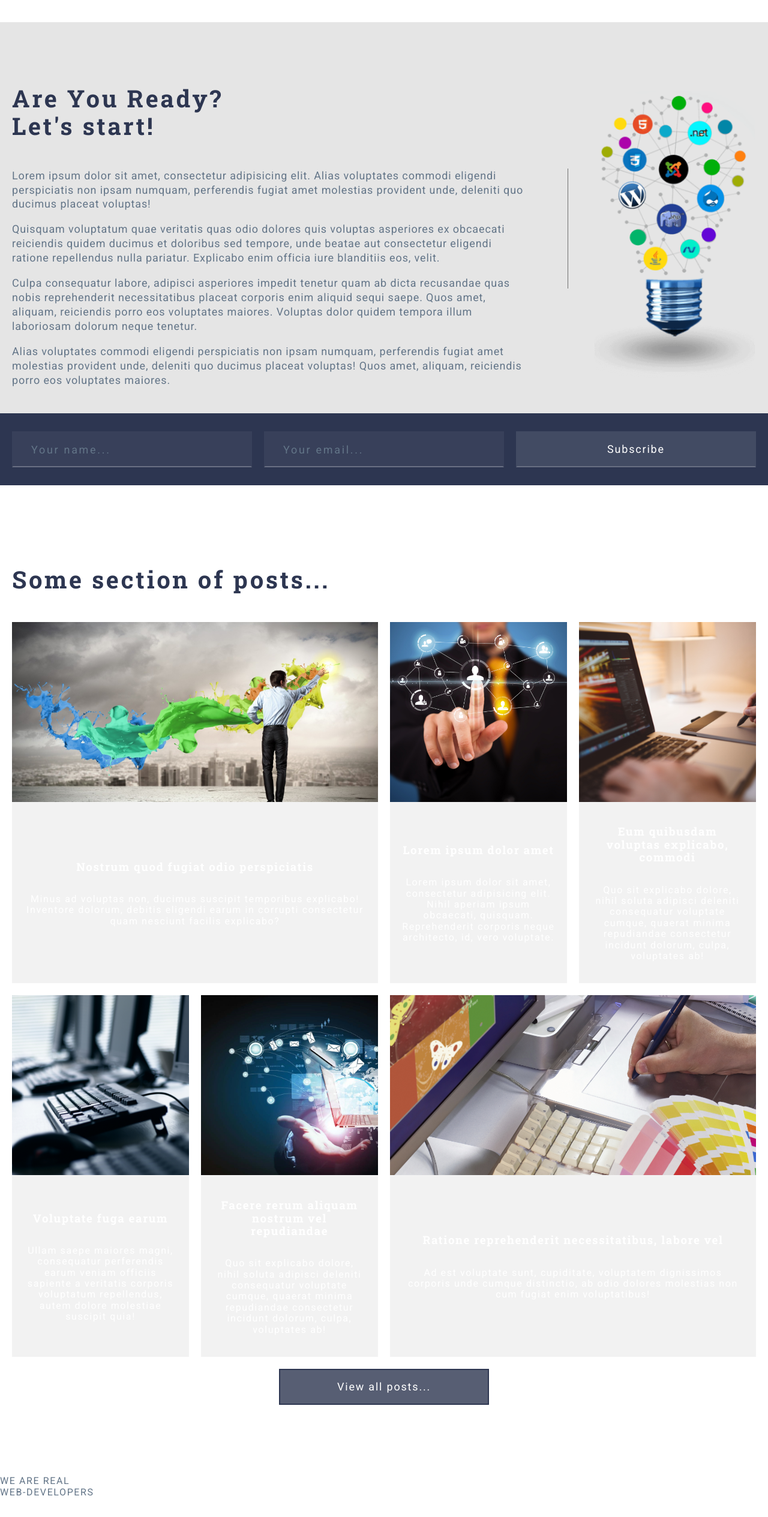
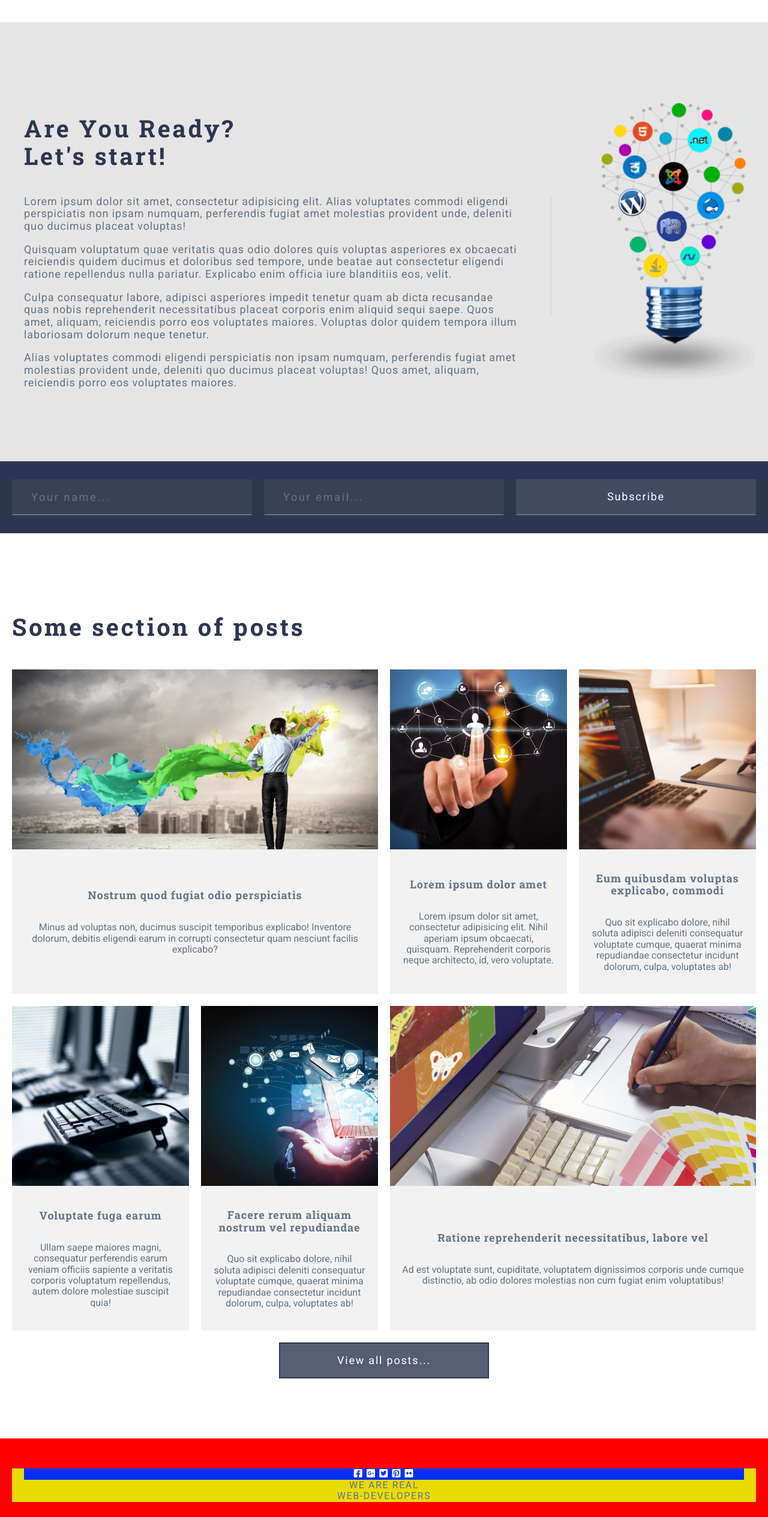
Before and after one commit to KseniiaBond/grid-template, a website: page index.html in a window 1280 px wide. Shown: the part 1691-4220 px from the top of the page at 60% size. Before the commit the page ends 4188 px from the top, so only its background shows below. Drawn offline with Linux system fonts and the light colour scheme.

Commit message:
footer started

```diff
--- a/assets/scss/common/_typography.scss
+++ b/assets/scss/common/_typography.scss
@@ -56,7 +56,15 @@ h2 {
     font-size: 1.5rem;
   }
 }
+h3 {
+  letter-spacing: 0.05em;
+  color: $color-gray;
+  font-size: 1.125rem;
+}
 a {
   text-decoration: none;
   color: $color-light;
 }
+p {
+  color: $color-gray;
+}
--- a/assets/scss/components/footer/_footer.scss
+++ b/assets/scss/components/footer/_footer.scss
@@ -1,2 +1,19 @@
 @use "../../presets" as *;
 @use "../../mixins" as *;
+.footer {
+  background-color: red;
+  text-align: center;
+  padding: ($gap * 2.5) $gap ($gap * 3.5);
+  &__container {
+    @extend %container;
+    background-color: rgb(233, 218, 4);
+  }
+  &__icons {
+    background-color: rgb(0, 47, 255);
+  }
+}
+.fab {
+}
+.footer__text {
+  background-color: green;
+}
--- a/assets/scss/components/sections/_section-about.scss
+++ b/assets/scss/components/sections/_section-about.scss
@@ -4,50 +4,81 @@
 .about {
   background-color: $color-gray-light;
   letter-spacing: 0.055em;
-  height: 652px;
+  @extend %section;
 
   &__container {
+    display: grid;
     @extend %container;
-    padding: 60px 20px 10px 10px;
-    display: grid;
-    grid-template-columns: 1fr 271px;
-    grid-gap: 100px;
+    @include lg-min {
+      gap: $gap-x5;
+      grid-template-columns: 1fr 271px;
+    }
+    @include lg-md {
+      gap: $gap-x2;
+      grid-template-columns: 1fr 271px;
+    }
+    @include md-sm {
+      gap: $gap;
+      grid-template-columns: 1fr 236px;
+    }
+    @include sm {
+      gap: $gap;
+      grid-template-columns: 1fr;
+    }
   }
   &__text {
-    padding: $gap-sm;
-
-    & p {
-      font-size: 1.125rem;
-      letter-spacing: 0.055rem;
-      line-height: 1.33em;
-      color: $color-gray;
-      font-weight: 400;
-      font-family: $font-main;
+    padding: $gap;
+    p {
+      @include lg-min {
+        font-size: 1.125rem;
+      }
 
       &:first-of-type {
         position: relative;
-        margin-top: 0px;
+
+        margin-top: -5px;
 
         &::after {
           position: absolute;
           top: 0;
-          width: 1px;
+
+          width: 2px;
           height: 200px;
+
           content: "";
-          background-color: #707070;
-          right: -68px;
+
+          background-color: rgba($color-gray, 0.1);
+
+          @include lg-min {
+            right: -$gap * 2.5;
+          }
+          @include lg-md {
+            right: -$gap;
+          }
+          @include md-sm {
+            right: -$gap-sm;
+          }
+          @include sm {
+            display: none;
+          }
         }
+      }
+
+      &:last-of-type {
+        margin: 0;
       }
     }
   }
+
   &__image {
     display: grid;
     align-content: center;
+
     justify-items: center;
-    padding-top: 10px;
-  }
-  &__image img {
-    max-width: 100%;
-    max-height: 480px;
+
+    img {
+      max-width: 100%;
+      max-height: 480px;
+    }
   }
 }
--- a/assets/scss/components/sections/_section-form.scss
+++ b/assets/scss/components/sections/_section-form.scss
@@ -15,6 +15,10 @@
     }
     @include md-sm {
       grid-template-columns: repeat(2, 1fr);
+    }
+    @include sm {
+      grid-template-columns: 1fr;
+      gap: $gap;
     }
   }
 
--- a/assets/scss/components/sections/_section-posts.scss
+++ b/assets/scss/components/sections/_section-posts.scss
@@ -37,9 +37,8 @@
 }
 
 .post-item {
+  background-color: lighten($color-gray-light, 5%);
   transition: background-color 0.5s;
-
-  background-color: lighten($color-gray-light, 5%);
 
   &:hover {
     background-color: darken($color-gray-light, 5%);
@@ -92,6 +91,7 @@
     p {
       transition: color 0.5s;
       text-align: center;
+      letter-spacing: 0em;
     }
   }
 
--- a/index.html
+++ b/index.html
@@ -179,7 +179,7 @@
 
     <section class="posts">
       <div class="posts__container">
-        <h2>Some section of posts...</h2>
+        <h2>Some section of posts</h2>
 
         <div class="posts__grid-container">
 
@@ -262,11 +262,9 @@
             </a>
           </article>
         </div>
-      </div>
-      </div>
-      <div class="posts__actions">
-        <a class="btn btn--primary" href="">View all posts...</a>
-      </div>
+        <div class="posts__actions">
+          <a class="btn btn--primary" href="">View all posts...</a>
+        </div>
     </section>
   </main>
 
```
Also changed, not shown: assets/css/style.css.
